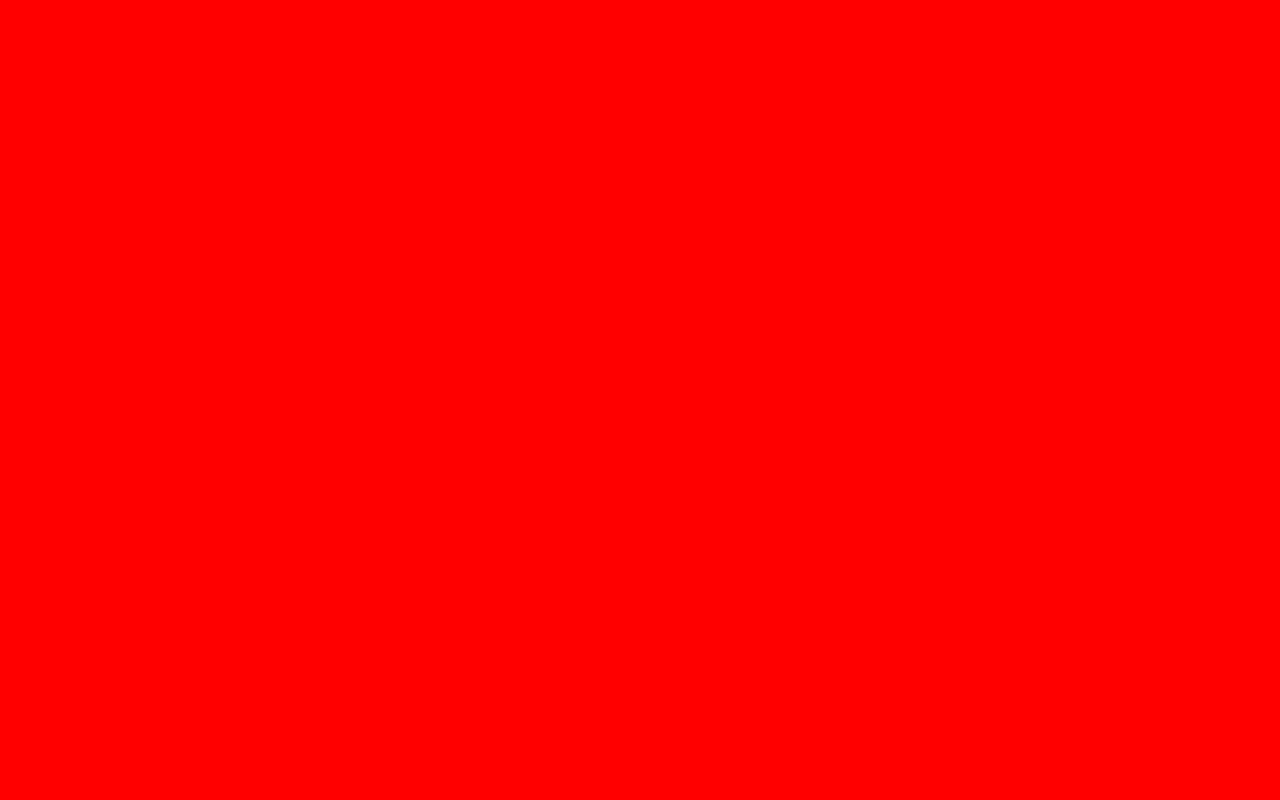
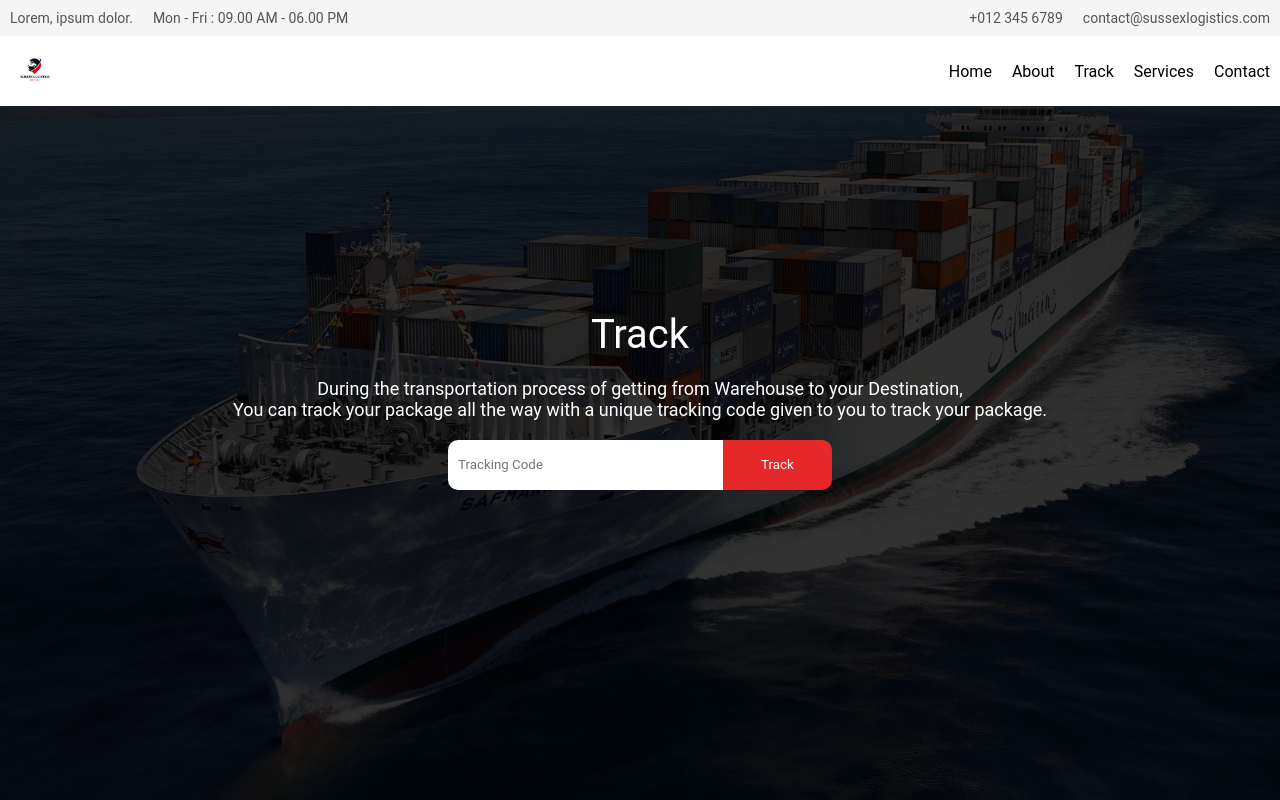
Before and after one commit to ronaldkelechi11/sussex-logistics, a React (Vite) app: page /track in a window 1280 px wide. Built offline with nearby package versions, Linux system fonts and the light colour scheme.

Commit message:
Almost done with Front-end

```diff
--- a/src/components/About.css
+++ b/src/components/About.css
@@ -18,8 +18,16 @@
 }
 
 .about .right p {
-    font-size: 48px;
+    font-size: 50px;
     text-align: center;
+}
+
+.about .right p span {
+    color: #e72828;
+}
+
+.about .right .body {
+    font-size: 18px;
 }
 
 .about .left {
--- a/src/components/Contact.jsx
+++ b/src/components/Contact.jsx
@@ -22,7 +22,7 @@ const Contact = () => {
                 </div>
                 <div className="footer_top_col">
                     <h1>Track your shipments, make deliveries fast and swift now.</h1>
-                    <Link to={"/track"} className="footer_top_col_button">Track</Link>
+                    <a href="#track" className="footer_top_col_button">Track</a>
                 </div>
             </div>
             <div className="footer_bottom">
--- a/src/components/Landing.css
+++ b/src/components/Landing.css
@@ -26,6 +26,7 @@
 }
 
 .right button {
+    cursor: pointer;
     color: white;
     border-radius: 10px;
     background-color: #e72828;
@@ -34,10 +35,8 @@
     border: none;
 }
 
-@keyframes swell {
-    50% {
-        transform: scale(1.);
-    }
+.right button:hover {
+    transform: scaleY(1.1);
 }
 
 .left {
--- a/src/components/Navbar.jsx
+++ b/src/components/Navbar.jsx
@@ -17,11 +17,11 @@ const Navbar = () => {
             <div className="navbar_bottom">
                 <div className="navbar_bottom_logo"></div>
                 <div className="navbar_bottom_links">
-                    <a href="#home">Home</a>
-                    <a href='#about'>About</a>
+                    <a href="/#home">Home</a>
+                    <a href='/#about'>About</a>
                     <Link to={"/track"}>Track</Link>
-                    <a href="#services">Services</a>
-                    <a href="#contact">Contact</a>
+                    <a href="/#services">Services</a>
+                    <a href="/#contact">Contact</a>
                 </div>
             </div>
         </div>
--- a/src/components/Track.jsx
+++ b/src/components/Track.jsx
@@ -19,7 +19,7 @@ const Track = () => {
         }
     }
     return (
-        <div className="track">
+        <div className="track" id='track'>
             <div className="overlay">
                 <div className="header">Track</div>
                 <div className="body">During the transportation process of getting from Warehouse to your Destination, <br /> You can track your package all the way with a unique tracking code given to you to track your package. </div>
--- a/src/screens/Track.jsx
+++ b/src/screens/Track.jsx
@@ -1,9 +1,18 @@
+import Navbar from '../components/Navbar'
 import '../styles/Track.scss'
 
 const Track = () => {
     return (
         <div className="trackingPage">
-
+            <Navbar />
+            <div className="overlay">
+                <div className="header">Track</div>
+                <div className="body">During the transportation process of getting from Warehouse to your Destination, <br /> You can track your package all the way with a unique tracking code given to you to track your package. </div>
+                <div className="trackBar">
+                    <input type="text" placeholder='Tracking Code' />
+                    <button>Track</button>
+                </div>
+            </div>
         </div>
     )
 }
--- a/src/styles/Track.scss
+++ b/src/styles/Track.scss
@@ -1,5 +1,62 @@
 .trackingPage {
     width: 100vw;
     height: 100vh;
-    background-color: red;
+    background-image: url("../assets/images/wp3714801.jpeg");
+    background-position: center;
+    background-repeat: no-repeat;
+    background-size: cover;
 }
+
+.trackingPage .overlay {
+    width: 100%;
+    height: 100%;
+    background-color: rgba(0, 0, 0, 0.8);
+    gap: 20px;
+    display: flex;
+    flex-direction: column;
+    justify-content: center;
+    align-items: center;
+}
+
+.trackingPage .overlay .header {
+    color: white;
+    font-size: 40px;
+}
+
+.trackingPage .overlay .body {
+    color: white;
+    font-size: 18px;
+    text-align: center;
+}
+
+.trackingPage .overlay .trackBar {
+    display: flex;
+    flex-direction: row;
+    width: 30%;
+    height: 50px;
+}
+
+.trackingPage .overlay .trackBar input {
+    border: none;
+    border-radius: 10px 0px 0px 10px;
+    width: 70%;
+    padding: 10px;
+}
+
+.trackingPage .overlay .trackBar input:focus-visible {
+    outline: none;
+}
+
+.trackingPage .overlay .trackBar button {
+    width: 30%;
+    color: white;
+    cursor: pointer;
+    transition: 0.5s;
+    background-color: #e72828;
+    border: none;
+    border-radius: 0px 10px 10px 0px;
+}
+
+.trackingPage .overlay .trackBar button:hover {
+    transform: rotateZ(10deg);
+}
```
